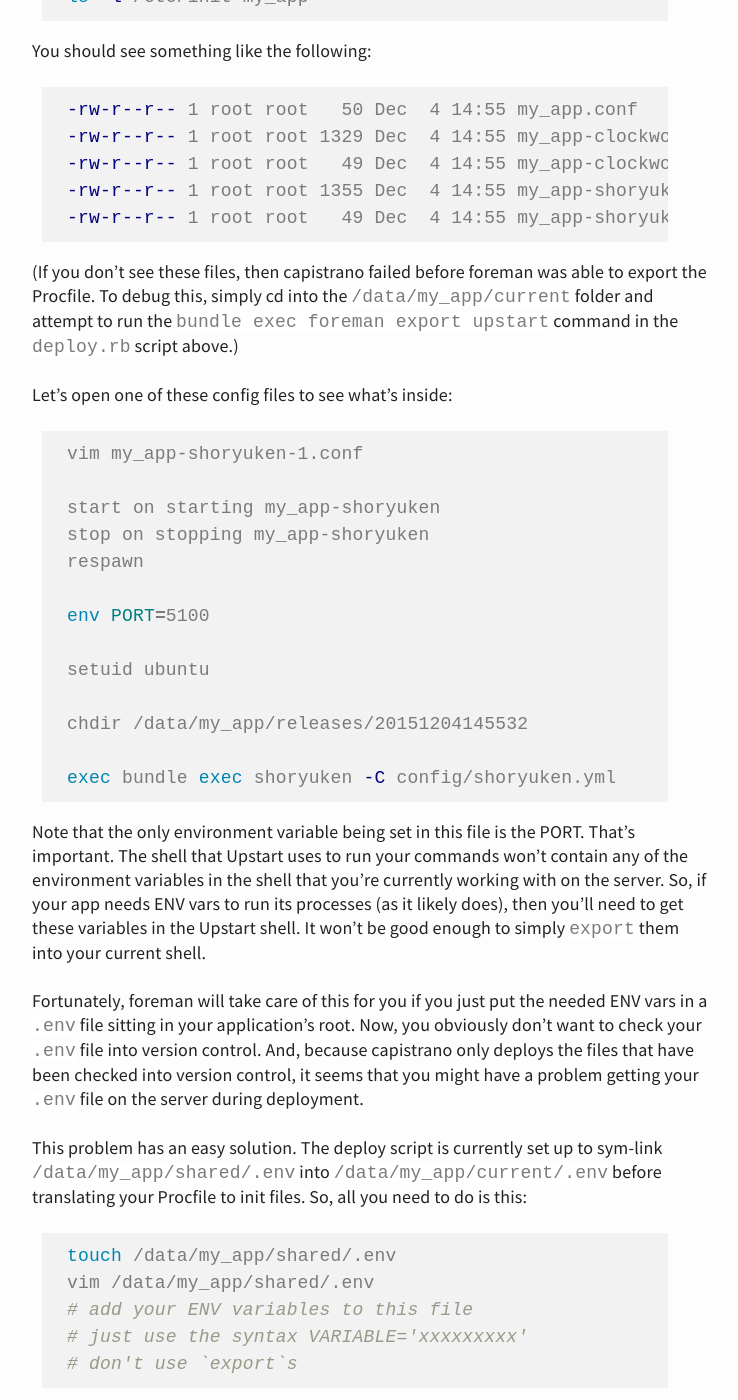
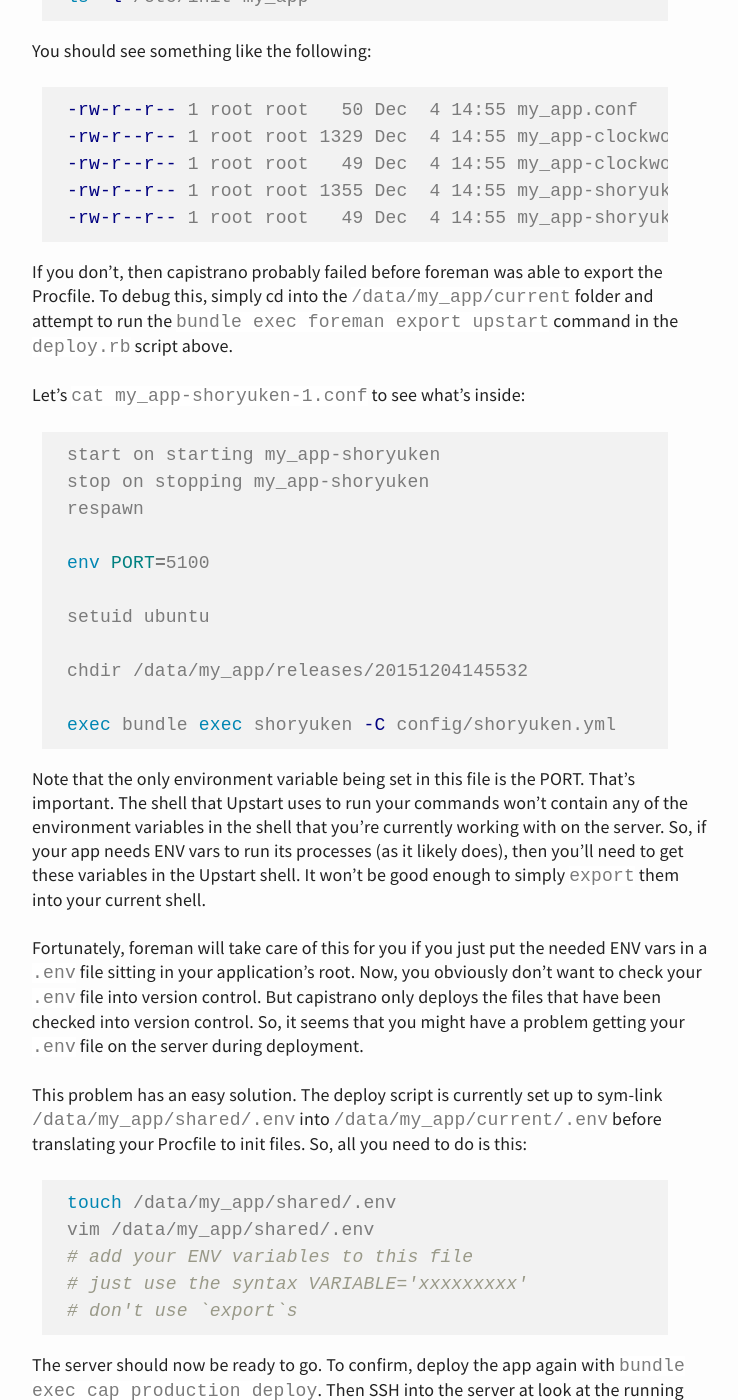
Before and after one commit to davidlaprade/davidlaprade.github.io, a Jekyll site: the page built from _posts/2015-12-11-deploy-non-web-ruby-app.md, in a window 1280 px wide and 1400 px high, scrolled down 8028 px. Shown: the whole window, without its empty margins (270-1008 px from the left). Built offline with Jekyll 4.4.1, drawn with Linux system fonts in a browser that asks for light colours; some of the changed text lies outside the part shown.

Commit message:
Copy edit ruby app deployment post

```diff
--- a/_posts/2015-12-11-deploy-non-web-ruby-app.md
+++ b/_posts/2015-12-11-deploy-non-web-ruby-app.md
@@ -333,8 +333,8 @@ presupposes. Note that you will need to update the IP address in the
 `config/deploy/production.rb` script.
 Also note that at this point the deploy will fail. That's okay!
 
-Though the deployment failed, it should have succeeded in making foreman
-translate your Procfile into init files. To check this:
+Though the deployment failed, it should have succeeded in
+translating your Procfile into init files. To check this:
 
 {% highlight bash %}
 ls -l /etc/init my_app*
@@ -350,16 +350,14 @@ You should see something like the following:
 -rw-r--r-- 1 root root   49 Dec  4 14:55 my_app-shoryuken.conf
 {% endhighlight %}
 
-(If you don't see these files, then capistrano failed before foreman
+If you don't, then capistrano probably failed before foreman
 was able to export the Procfile. To debug this, simply cd into the
 `/data/my_app/current` folder and attempt to run the `bundle exec
-foreman export upstart` command in the `deploy.rb` script above.)
+foreman export upstart` command in the `deploy.rb` script above.
 
-Let's open one of these config files to see what's inside:
+Let's `cat my_app-shoryuken-1.conf` to see what's inside:
 
 {% highlight bash %}
-vim my_app-shoryuken-1.conf
-
 start on starting my_app-shoryuken
 stop on stopping my_app-shoryuken
 respawn
@@ -383,9 +381,9 @@ your current shell.
 
 Fortunately, foreman will take care of this for you if you just put the needed
 ENV vars in a `.env` file sitting in your application's root. Now, you obviously
-don't want to check your `.env` file into version control. And, because
-capistrano only deploys the files that have been checked into version control,
-it seems that you might have a problem getting your `.env` file on the server
+don't want to check your `.env` file into version control. But
+capistrano only deploys the files that have been checked into version control.
+So, it seems that you might have a problem getting your `.env` file on the server
 during deployment.
 
 This problem has an easy solution.
@@ -438,7 +440,7 @@ stop a service, just replace `status` with `stop`. To restart, replace with
 clockwork without first stopping monit, since monit is set up to restart these
 services whenever they go down.
 
-### Deploy with [Capistrano](https://github.com/capistrano/capistrano):
+### Deploy with Capistrano
 {% highlight bash %}
 bundle exec cap production deploy
 {% endhighlight %}
```
Also changed, not shown: other parts of _posts/2015-12-11-deploy-non-web-ruby-app.md (+6 -2 lines).
